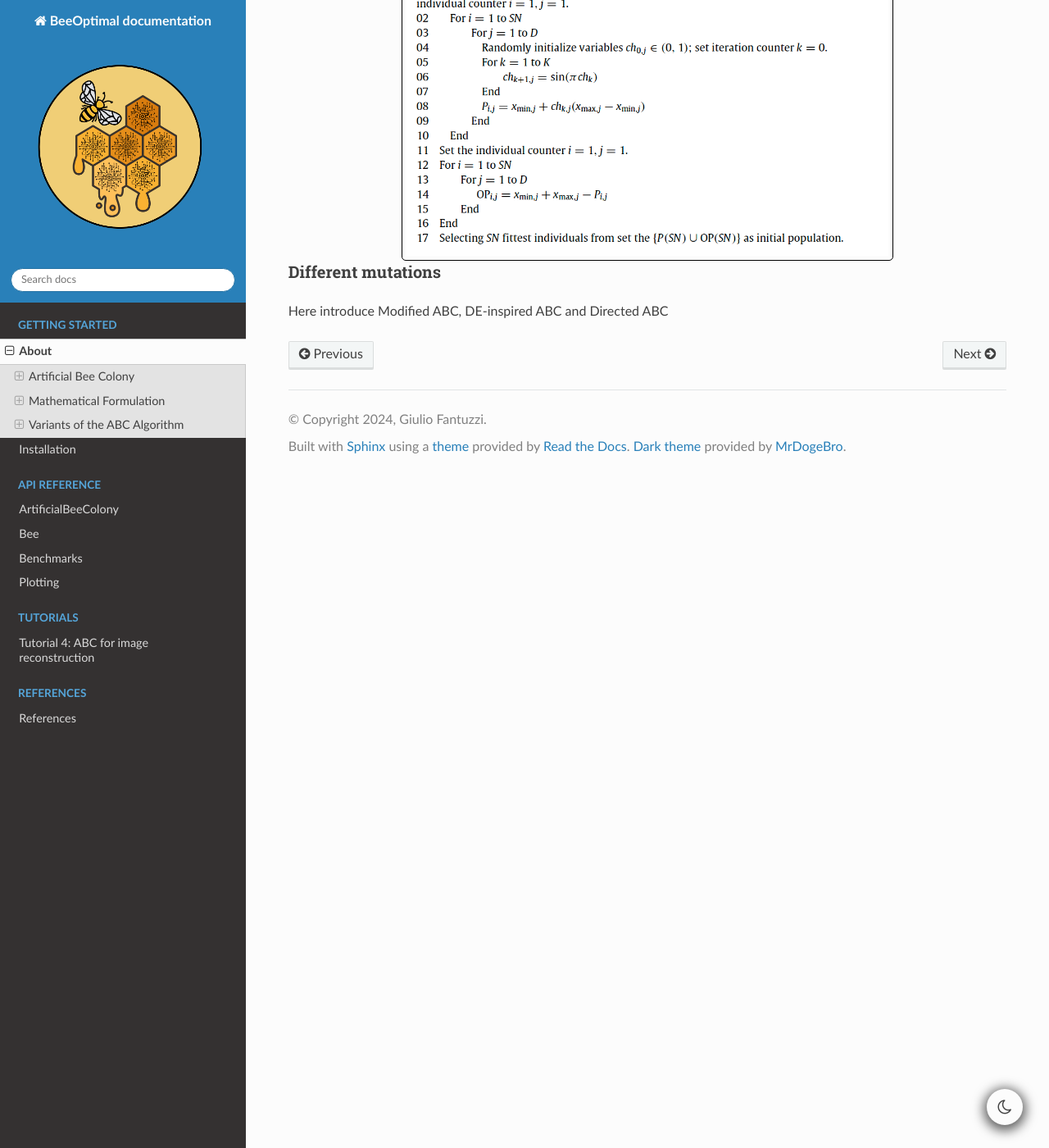
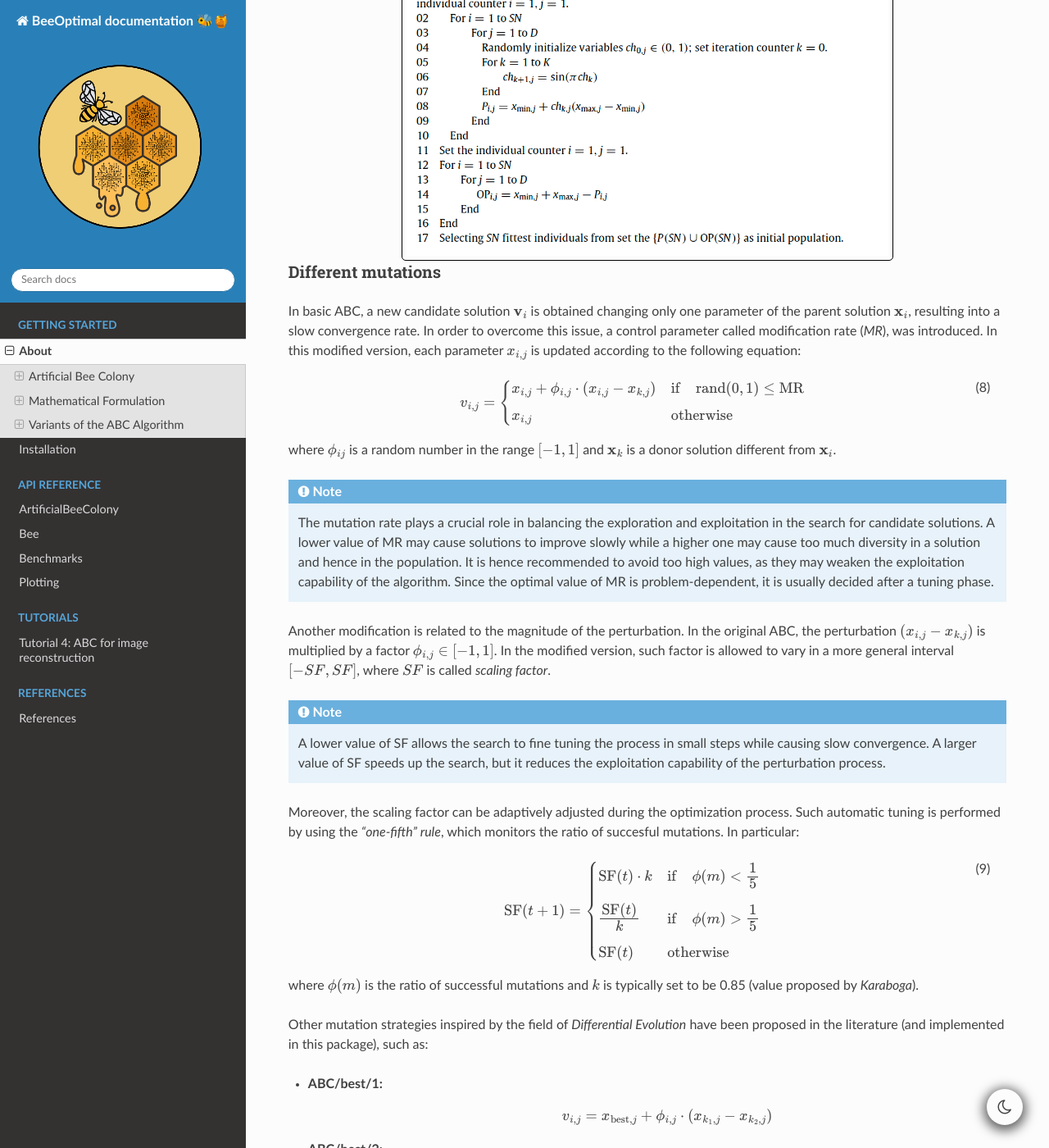
Before and after one commit to giuliofantuzzi/BeeOptimal, a Sphinx documentation site: the page built from docs/source/about.rst, in a window 1280 px wide and 1400 px high, scrolled down 5315 px. Shown: the whole window at 82% size. Built offline with Sphinx 7.4.7 and the Read the Docs theme 3.1.0, drawn with Linux system fonts in a browser that asks for light colours; pages that are not in the unit, such as notebooks, are missing from menus; a script that is not in the unit is left out; some of the changed text lies outside the part shown.

Commit message:
Done documentation for modified ABC

```diff
--- a/docs/source/about.rst
+++ b/docs/source/about.rst
@@ -204,4 +204,89 @@ Eq. :eq:`eq-cahotic_system` is then used to generate the initial population acco
 
 Different mutations
 ^^^^^^^^^^^^^^^^^^^^
-Here introduce Modified ABC, DE-inspired ABC and Directed ABC
+
+In basic ABC, a new candidate solution :math:`\mathbf{v}_i`  is obtained changing only one parameter of the parent
+solution :math:`\mathbf{x}_i`, resulting into a slow convergence rate. In order to overcome this issue, a control parameter
+called modification rate (*MR*), was introduced. In this modified version, each parameter  :math:`x_{i,j}` is updated
+according to the following equation:
+
+.. math::
+    v_{i,j} = \begin{cases}
+                x_{i,j} + \phi_{i,j} \cdot (x_{i,j} - x_{k,j}) & \text{if} \quad \text{rand}(0,1) \leq \text{MR} \\[0.2cm]
+                x_{i,j} & \text{otherwise}
+              \end{cases}
+    :label: eq-ModifiedABC_perturbation
+
+where :math:`\phi_{ij}` is a random number in the range :math:`[-1,1]` and :math:`\mathbf{x}_k` is a donor
+solution different from :math:`\mathbf{x}_i`.
+
+.. note::
+    The mutation rate plays a crucial role in balancing the exploration and exploitation in the search for candidate solutions.
+    A lower value of MR may cause solutions to improve slowly while a higher one may cause too much
+    diversity in a solution and hence in the population. It is hence recommended to avoid too high values, as they
+    may weaken the exploitation capability of the algorithm. Since the optimal value of MR is problem-dependent, it is
+    usually decided after a tuning phase.
+
+Another modification is related to the magnitude of the perturbation. In the original ABC, the perturbation :math:`(x_{i,j} - x_{k,j})`
+is multiplied by a factor :math:`\phi_{i,j} \in [-1,1]`. In the modified version, such factor is allowed to vary in a more general
+interval :math:`[-SF, SF]`, where :math:`SF` is called *scaling factor*.
+
+.. note::
+    A lower value of SF allows the search to fine tuning the process in small steps while causing slow convergence.
+    A larger value of SF speeds up the search, but it reduces the exploitation capability of the perturbation process.
+
+Moreover, the scaling factor can be adaptively adjusted during the optimization process. Such automatic tuning is performed
+by using the *"one-fifth" rule*, which monitors the ratio of succesful mutations. In particular:
+
+.. math::
+    \text{SF}(t+1) = \begin{cases}
+                \text{SF}(t) \cdot k & \text{if} \quad \phi(m) < \cfrac{1}{5} \\[0.2cm]
+                \cfrac{\text{SF}(t)}{k} & \text{if} \quad \phi(m)  > \cfrac{1}{5} \\[0.2cm]
+                \text{SF}(t) & \text{otherwise}
+              \end{cases}
+    :label: eq-ScalingFactor
+
+where :math:`\phi(m)` is the ratio of successful mutations and :math:`k` is typically set to be 0.85 (value proposed by *Karaboga*).
+
+Other mutation strategies inspired by the field of *Differential Evolution* have been proposed in the
+literature (and implemented in this package), such as:
+
+- **ABC/best/1**:
+    .. math::
+        v_{i,j} = x_{\text{best},j}+ \phi_{i,j} \cdot ( x_{k_1,j} - x_{k_2,j})
+- **ABC/best/2**:
+    .. math::
+        v_{i,j} = x_{\text{best},j}+ \phi_{i,j} \cdot ( x_{k_1,j} - x_{k_2,j}) + \phi_{i,j} \cdot (x_{k_3,j} - x_{k_4,j})
+
+where :math:`x_{\text{best},j}` is the best solution in the population, :math:`\phi_{i,j}` is a random scaling factor and
+:math:`x_{k_1,j}, x_{k_2,j}, x_{k_3,j}, x_{k_4,j}` are randomly selected donor solutions.
+
+A further extension to the mutation strategies is the *Directed Artificial Bee Colony algorithm*, which incorporates
+directional information to improve convergence speed and search efficiency. While in the standard ABC the perturbation
+is applied in a random direction (remember :math:`\phi_{i,j} \in [-1,1]`, or :math:`\phi_{i,j} \in [-SF,SF]` in the more
+general formulation), now direction information for each dimension is added. The new candidate solution is then generated as follows:
+
+.. math::
+    v_{i,j} = \begin{cases}
+                x_{i,j} + \phi_{i,j} \cdot (x_{i,j} - x_{k,j}) & \text{if} \quad d_{i,j} = 0 \\[0.2cm]
+                x_{i,j} + r_{i,j} \cdot |x_{i,j} - x_{k,j}|    & \text{if} \quad d_{i,j} = 1 \\[0.2cm]
+                x_{i,j} - r_{i,j} \cdot |x_{i,j} - x_{k,j}|    & \text{if} \quad d_{i,j} = -1
+              \end{cases}
+    :label: eq-DirectedABC_perturbation
+
+
+where :math:`\phi_{i,j} \in [-1,1]`and :math:`r_{i,j} \in [0,1]` are two randomly choosen scaling factors, while
+:math:`d_{i,j} \in \{-1,0,1\}` is the direction information for the j-th dimension of the i-th solution. After computing
+the new candidate solution, two scenarios can occur:
+
+1. If :math:`\mathbf{v}_i` is worse (or equal) than :math:`\mathbf{x}_i`, the direction information :math:`d_{i,j}` is set to 0;
+2. If :math:`\mathbf{v}_i` is better than :math:`\mathbf{x}_i`, the direction information :math:`d_{i,j}` is updated as follows:
+
+    .. math::
+        d_{i,j} = \begin{cases}
+                    1 & \text{if}  \quad v_{i,j} > x_{i,j} \\[0.2cm]
+                    -1 & \text{if} \quad v_{i,j} < x_{i,j} \\[0.2cm]
+                  \end{cases}
+
+.. note::
+    At initialization, the direction information is set to 0 for all dimensions.
--- a/docs/source/conf.py
+++ b/docs/source/conf.py
@@ -16,10 +16,10 @@ sys.path.insert(0, os.path.abspath('../../'))
 def setup(app):
     app.add_js_file("https://cdn.plot.ly/plotly-latest.min.js")
 
-project = 'BeeOptimal documentation'
+project   = 'BeeOptimal documentation 🐝🍯'
 copyright = '2024, Giulio Fantuzzi'
-author = 'Giulio Fantuzzi'
-release = '0.1.0'
+author    = 'Giulio Fantuzzi'
+release   = '0.1.0'
 
 # -- General configuration ---------------------------------------------------
 # https://www.sphinx-doc.org/en/master/usage/configuration.html#general-configuration
```
